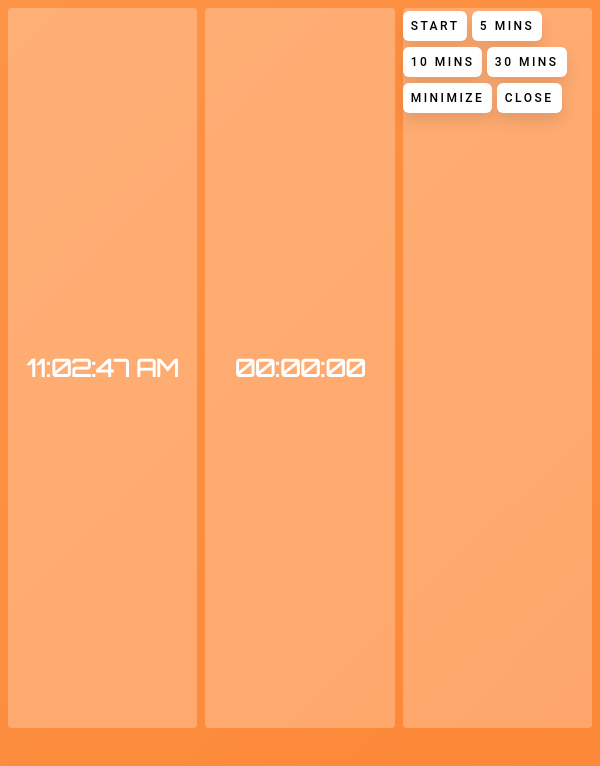
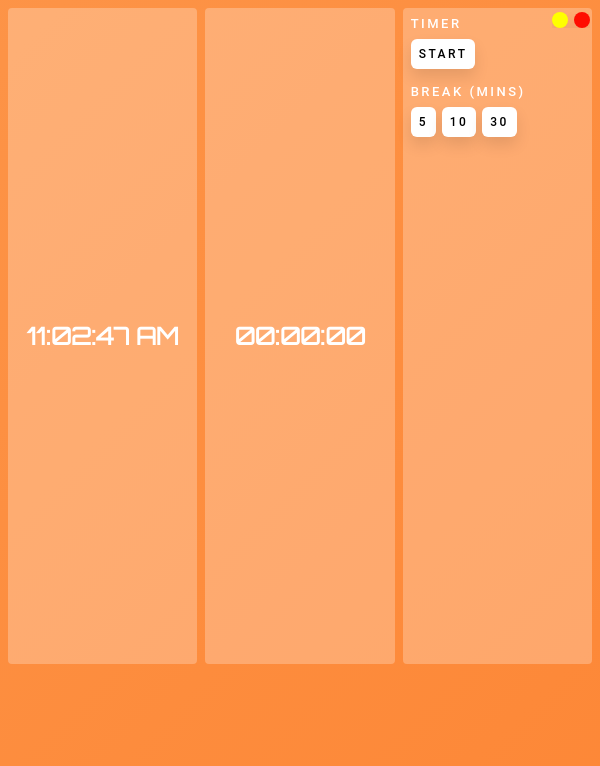
Before and after one commit to hardikahalpara/pomodoro-timer-desktop-app, an Electron app: page src/index.html in a window 600 px wide. Drawn offline with Linux system fonts and the light colour scheme.

Commit message:
styling enhanced

```diff
--- a/src/index.html
+++ b/src/index.html
@@ -7,22 +7,29 @@
 
 <body>
     <div class="grid-container">
-        <div class="grid-item  center">
+        <div class="grid-item  timer">
             <h2 id="time-current"></h2>
         </div>
-        <div class="grid-item center">
+        <div class="grid-item timer">
             <h2 id="time-timer">00:00:00</h2>
         </div>
-        <div class="grid-item">
+        <div class="grid-item button-container">
+            Timer
+            <br />
             <button class="start" id="btn-start">Start</button>
             <button class="stop" id="btn-stop">Stop</button>
             <button class="pause" id="btn-pause">Pause</button>
-            <button class="break" id="btn-break-5">5 mins</button>
-            <button class="break" id="btn-break-10">10 mins</button>
-            <button class="break" id="btn-break-30">30 mins</button>
-
-            <button id="minimize">Minimize</button>
-            <button id="close">Close</button>
+            <br />
+            <br />
+            break (mins)
+            <br />
+            <button class="break" id="btn-break-5">5</button>
+            <button class="break" id="btn-break-10">10</button>
+            <button class="break" id="btn-break-30">30</button>
+            <div class="window-button-container">
+                <button class="window-button min" id="minimize"></button>
+                <button class="window-button close" id="close"></button>
+            </div>
         </div>
     </div>
     <script src="timer.js"></script>
--- a/src/style.css
+++ b/src/style.css
@@ -13,7 +13,7 @@
   button {
     -webkit-app-region: no-drag;
     padding: 8px;
-    margin:3px 0px;
+    margin-top: 8px;
   font-family: 'Roboto', sans-serif;
   font-size: 12px;
   text-transform: uppercase;
@@ -93,12 +93,38 @@
 .grid-item{
   background: #ffffff41;
   border-radius: 4px;
-  height: 90vh;
-  font-family: 'clock';
-  /*  */
+  height: 80vh;
+  padding: 8px;
 }
-.center{
+.timer{
   display: flex;
   align-items: center;
   justify-content: center;
+  font-family: 'clock';
 }
+.button-container{
+  font-family: 'Roboto', sans-serif;
+  font-size: 13px;
+  text-transform: uppercase;
+  letter-spacing: 2.5px;
+  font-weight: 500;
+  color: #fff;
+}
+.window-button-container{
+  position: absolute;
+  right:10px;
+  top:8px;
+  overflow: hidden;
+}
+.window-button{
+  margin: 0px;
+  border-radius: 1000px !important;
+  padding: 8px;
+  box-shadow: 0px 8px 15px rgba(0, 0, 0, 0.1);
+}
+.min{
+  background-color: rgb(255, 255, 0);
+}
+.close{
+  background-color: #ff0d00;
+}
```
